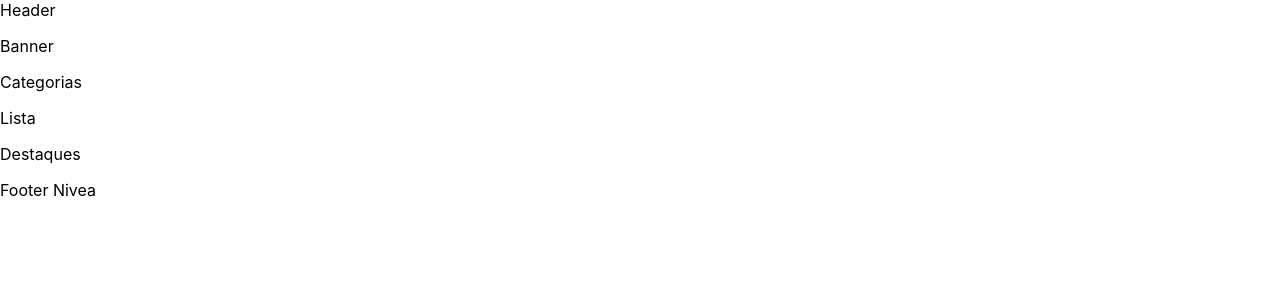
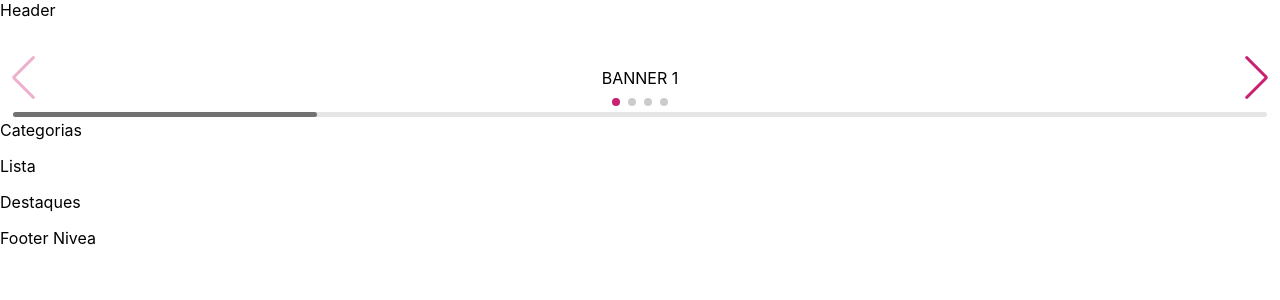
Before and after one commit to andre-digitalcollege/DigitalStore, a React (Create React App) app: page / in a window 1280 px wide. Shown: the top 300 px of the page. Built offline with nearby package versions, Linux system fonts and the light colour scheme.

Commit message:
Estrutura banner

```diff
--- a/package.json
+++ b/package.json
@@ -6,9 +6,12 @@
     "@testing-library/jest-dom": "^5.16.5",
     "@testing-library/react": "^13.4.0",
     "@testing-library/user-event": "^13.5.0",
+    "nuka-carousel": "^5.4.1",
     "react": "^18.2.0",
     "react-dom": "^18.2.0",
+    "react-responsive-carousel": "^3.2.23",
     "react-scripts": "5.0.1",
+    "swiper": "^8.4.5",
     "web-vitals": "^2.1.4"
   },
   "scripts": {
--- a/src/App.jsx
+++ b/src/App.jsx
@@ -4,6 +4,7 @@ import Categorias from "./components/Categorias.jsx"
 import Lista from "./components/Lista.jsx"
 import Destaques from "./components/Destaques.jsx"
 import Footer from "./components/Footer.jsx"
+
 
 
 function App() {
--- /dev/null
+++ b/src/components/Banner.css
@@ -0,0 +1,20 @@
+.swiper {
+    padding: 32px;
+}
+
+.swiper-slide {
+    display: flex;
+    justify-content: center;
+}
+
+.swiper-pagination-bullet-active {
+    background-color: #C92071;
+}
+
+.swiper-button-prev {
+    color: #C92071;
+}
+
+.swiper-button-next {
+    color: #C92071;
+}
--- a/src/components/Banner.jsx
+++ b/src/components/Banner.jsx
@@ -1,3 +1,27 @@
+import { Swiper, SwiperSlide } from 'swiper/react';
+import { Navigation, Pagination, Scrollbar, A11y } from 'swiper';
+import 'swiper/css';
+import 'swiper/css/navigation';
+import 'swiper/css/pagination';
+import 'swiper/css/scrollbar';
+import './Banner.css';
+
 export default function Banner(){
-    return <span>Banner<p></p></span>
+  return  (
+    <Swiper
+      modules={[Navigation, Pagination, Scrollbar, A11y]}
+      spaceBetween={50}
+      slidesPerView={1}
+      navigation
+      pagination={{ clickable: true }}
+      scrollbar={{ draggable: true }}
+      onSwiper={(swiper) => console.log(swiper)}
+      onSlideChange={() => console.log('slide change')}
+    >
+      <SwiperSlide>BANNER 1</SwiperSlide>
+      <SwiperSlide>BANNER 2</SwiperSlide>
+      <SwiperSlide>BANNER 3</SwiperSlide>
+      <SwiperSlide>BANNER 4</SwiperSlide>
+    </Swiper>
+  );
 }
```
Also changed, not shown: 1 other file (tests, documents, lock files or other folders).
